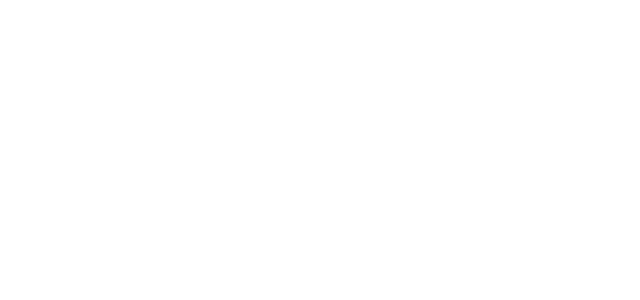
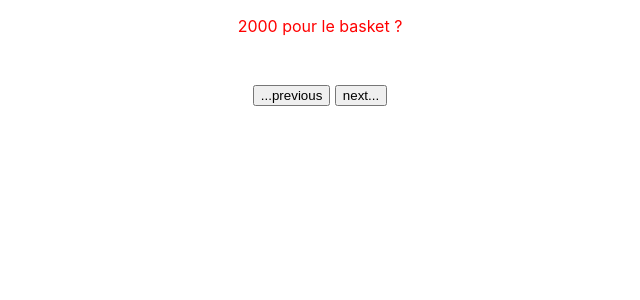
Before and after one commit to Bakayarow/poll_project, a React (Create React App) app in the folder poll_project/: page /start in a window 1280 px wide. Before the commit this address had no page. Shown: the top 300 px of the page, without its empty margins (320-960 px from the left). Built offline with nearby package versions, Linux system fonts and the light colour scheme; no server answers.

Commit message:
api fetch

```diff
--- a/poll_project/src/App.js
+++ b/poll_project/src/App.js
@@ -10,6 +10,9 @@
 
 import Loading from './Pages/User/Loading/Loading.jsx';
 import LoadingEnd from './Pages/User/Loading/Loading-end.jsx';
+
+import Start from './Pages/Admin/Waiting/Start.jsx';
+import Wait from './Pages/Admin/Waiting/Wait.jsx';
 import './App.css';
 
 import {  BrowserRouter,  Routes,  Route, } from "react-router-dom";
@@ -35,6 +38,10 @@
 
           <Route path='/loading' element={<Loading />}></Route>
           <Route path='/end' element={<LoadingEnd />}></Route>
+
+          <Route path='/start' element={<Start />}></Route>
+          {/* doit etre dynamique, slug dynamique */}
+          <Route path='/wait' element={<Wait />}></Route>
         </Routes>
       </BrowserRouter>
     </div>
--- /dev/null
+++ b/poll_project/src/Pages/Admin/Waiting/Start.jsx
@@ -0,0 +1,96 @@
+import React, { useState, useEffect } from 'react';
+
+const MyStep = (props) => {
+    return <div>Question n°{props.index + 1}</div>;
+};
+
+const MyComponent = () => {
+    const usersArray = [
+        {
+            "id": 3,
+            "name": "2000 pour le basket ? ",
+            "createdAt": "2023-01-12T13:06:47.140Z",
+            "updatedAt": "2023-01-12T13:06:48.343Z",
+            "publishedAt": "2023-01-12T13:06:48.342Z"
+        },
+        {
+            "id": 4,
+            "name": "3000 pour le foot ? ",
+            "createdAt": "2023-01-12T13:07:14.405Z",
+            "updatedAt": "2023-01-12T13:07:15.443Z",
+            "publishedAt": "2023-01-12T13:07:15.443Z"
+        },
+        {
+            "id": 5,
+            "name": "10€ de ticket restaurant ? ",
+            "createdAt": "2023-01-12T13:08:14.204Z",
+            "updatedAt": "2023-01-12T13:08:15.449Z",
+            "publishedAt": "2023-01-12T13:08:15.448Z"
+        },
+        {
+            "id": 6,
+            "name": "5000 pour l'achat des ballons ? ",
+            "createdAt": "2023-01-12T13:08:43.516Z",
+            "updatedAt": "2023-01-12T13:08:44.584Z",
+            "publishedAt": "2023-01-12T13:08:44.584Z"
+        }
+    ];
+
+
+
+
+    const [data, setData] = useState([]);
+    const [dataLength, setDataLength] = useState(0);
+
+
+    useEffect(() => {
+        fetch("http://localhost:1337/api/items/section/1")
+          .then((response) => response.json())
+          .then((data) => {
+            setData(data);
+            setDataLength(data.length);
+          });
+      }, []);
+    console.log(data);
+
+
+    const [selected, setSelected] = useState(0);
+    const handleAssigneeNextOnClick = (e) => {
+        setSelected((prev) => {
+        if (prev === usersArray.length - 1) {
+            return 0;
+        } else {
+            return (prev + 1) % usersArray.length;
+        }
+        });
+        e.preventDefault();
+    };
+    const handleAssigneePreviousOnClick = () => {
+        setSelected((prev) => {
+        if (prev === 0) {
+            return 0;
+        } else {
+            return prev - 1;
+        }
+        });
+    };
+    return (
+        <div>
+        <p style={{ color: "red" }}>
+            {usersArray[selected].name}
+        </p>
+        <div style={{ padding: "2rem" }}>
+            <button onClick={handleAssigneePreviousOnClick}>...previous</button>{" "}
+            <button onClick={handleAssigneeNextOnClick}>next...</button>
+        </div>
+        </div>
+    );
+
+
+
+
+
+
+};
+
+export default MyComponent;
--- /dev/null
+++ b/poll_project/src/Pages/Admin/Waiting/Wait.jsx
@@ -0,0 +1,9 @@
+import React from 'react'
+
+export default function Wait() {
+  return (
+    <div>
+        <p>wait</p>
+    </div>
+  )
+}
```
Also changed, not shown: poll_project/src/Pages/Admin/Waiting/style.css (added).
